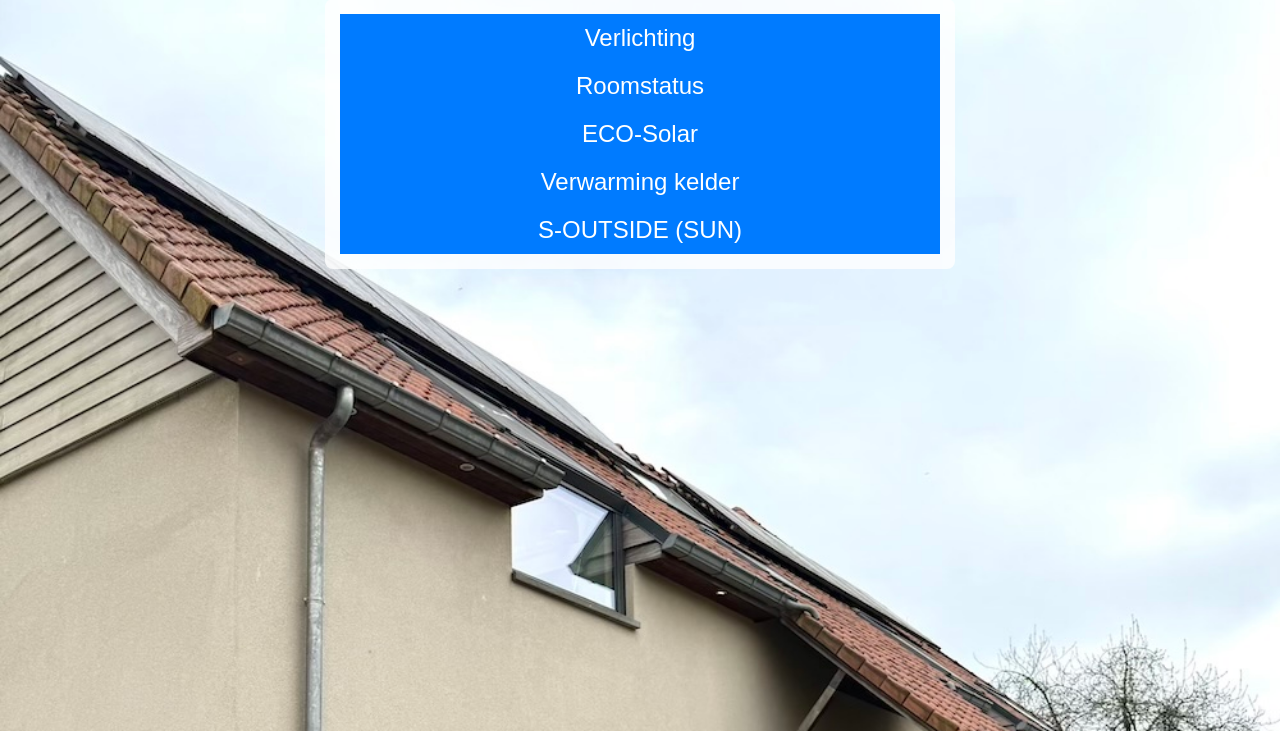
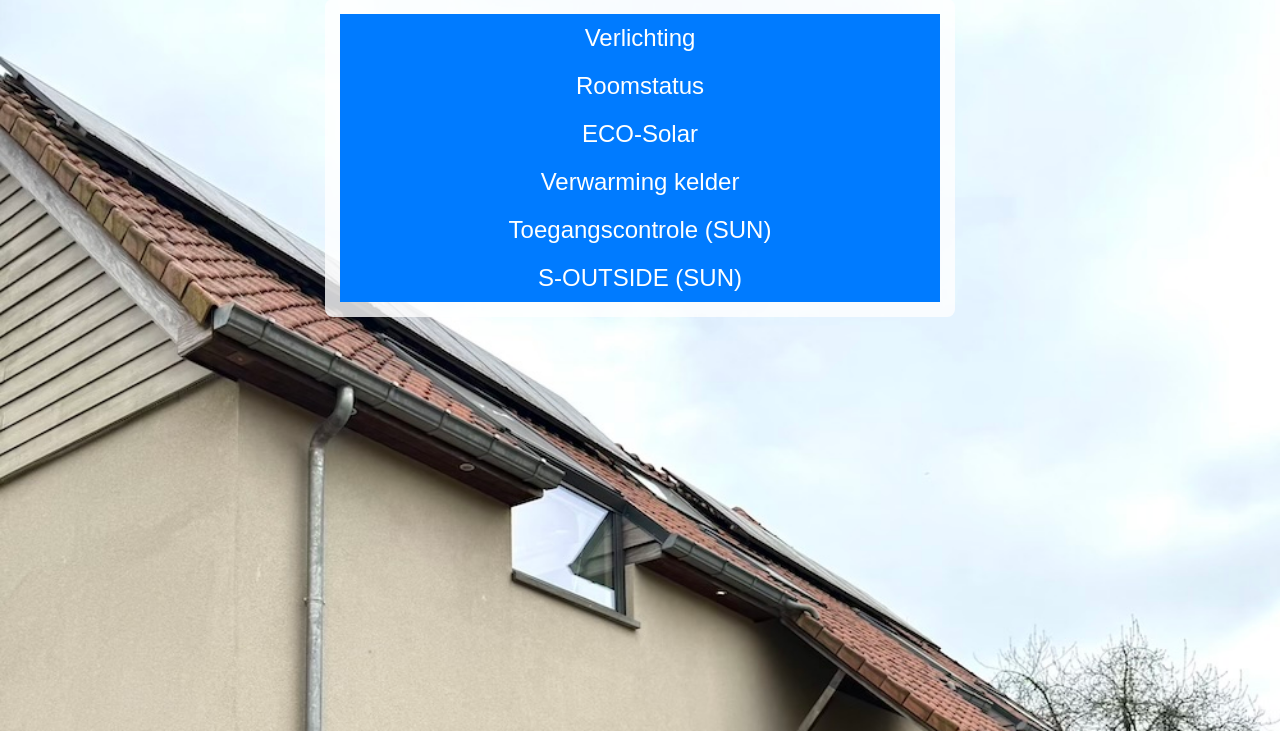
Before and after one commit to FidelDworp/Zarlar, a plain HTML site: page index.html in a window 1280 px wide. Shown: the part 69-800 px from the top of the page. Drawn offline with Linux system fonts and the light colour scheme.

Commit message:
Update index.html
Toegang.html toegevoegd

```diff
--- a/index.html
+++ b/index.html
@@ -73,6 +73,9 @@
                     <td><a href="S-HVAC.html">Verwarming kelder</a></td>
                 </tr>
                 <tr>
+                    <td><a href="Toegang.html">Toegangscontrole (SUN)</a></td>
+                </tr>
+                <tr>
                     <td><a href="S-OUTSIDE.html">S-OUTSIDE (SUN)</a></td>
                 </tr>
             </tbody>
```
